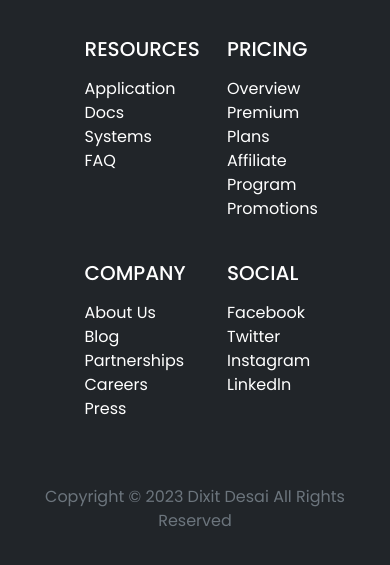
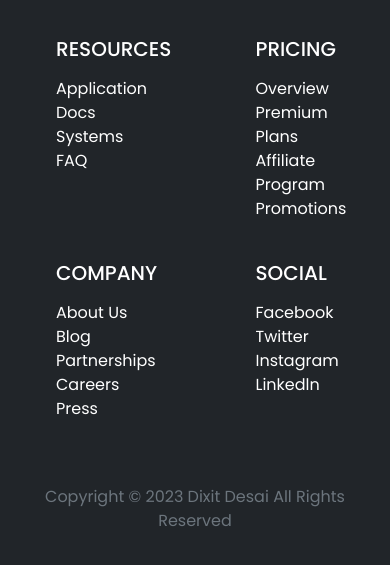
Before and after one commit to dixitdesai02/Bootstrap, a plain HTML site: page index.html in a window 390 px wide. Shown: the part 4722-5287 px from the top of the page. Drawn offline with nearby package versions, Linux system fonts and the light colour scheme.

Commit message:
Adjust justify content for footer

```diff
--- a/index.html
+++ b/index.html
@@ -260,7 +260,7 @@
               <li><i class="bi bi-linkedin fs-4"><a href="#"></a></i></li>
             </ul>
           </div>
-          <div class="col-md-8 row justify-content-center">
+          <div class="col-md-8 row justify-content-between justify-content-md-center">
              <div class="col-lg-3 col-5 p-0">
                 <ul class="text-start">
                   <li class="pt-4 pb-2"> <h5>RESOURCES</h5></li>
```
